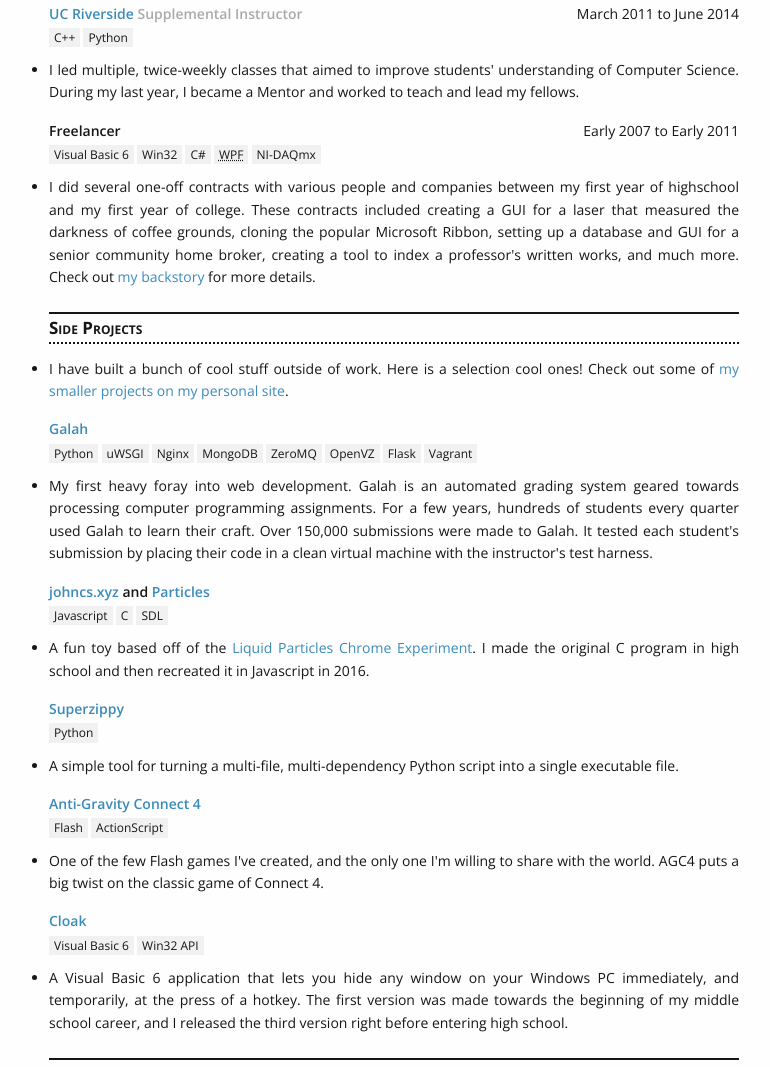
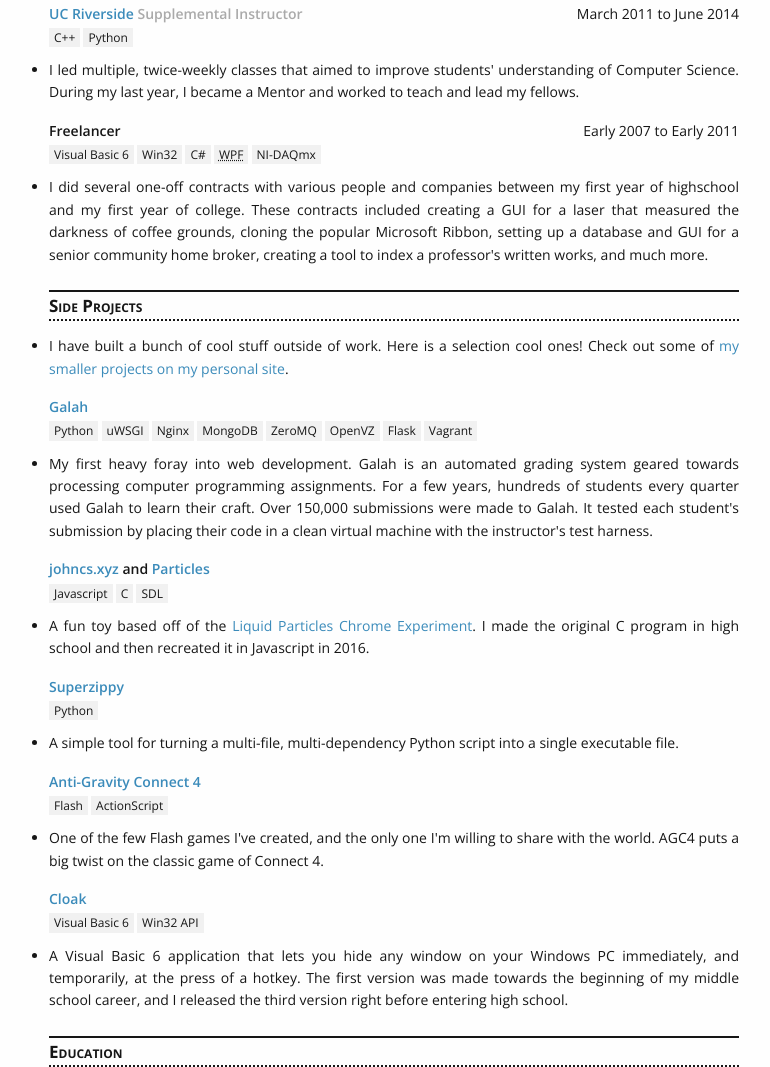
Before and after one commit to itsjohncs/resume, a plain HTML site: page resume.htm in a window 1280 px wide. Shown: the part 874-1941 px from the top of the page, without its empty margins (246-1016 px from the left). Drawn offline with nearby package versions, Linux system fonts and the light colour scheme.

Commit message:
Remove link to backstory.

```diff
--- a/resume.htm
+++ b/resume.htm
@@ -257,7 +257,7 @@
 				</ul>
 			</header>
 			<summary>
-				I did several one-off contracts with various people and companies between my first year of highschool and my first year of college. These contracts included creating a GUI for a laser that measured the darkness of coffee grounds, cloning the popular Microsoft Ribbon, setting up a database and GUI for a senior community home broker, creating a tool to index a professor's written works, and much more. Check out <a href="http://johnsullivan.name/about.html#backstory">my backstory</a> for more details.
+				I did several one-off contracts with various people and companies between my first year of highschool and my first year of college. These contracts included creating a GUI for a laser that measured the darkness of coffee grounds, cloning the popular Microsoft Ribbon, setting up a database and GUI for a senior community home broker, creating a tool to index a professor's written works, and much more.
 			</summary>
 		</article>
 	</section>
```
